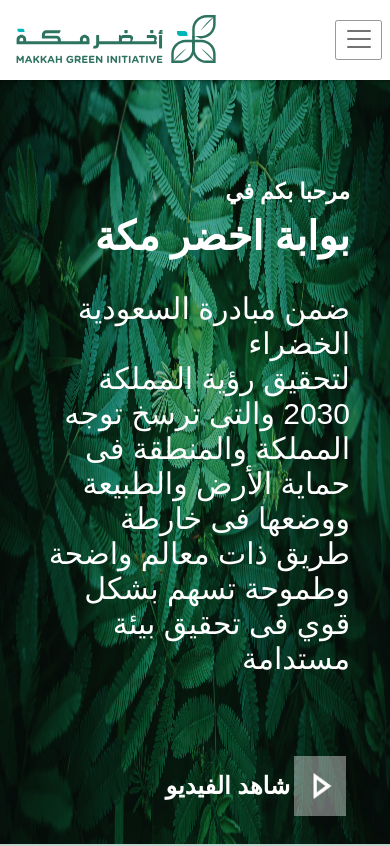
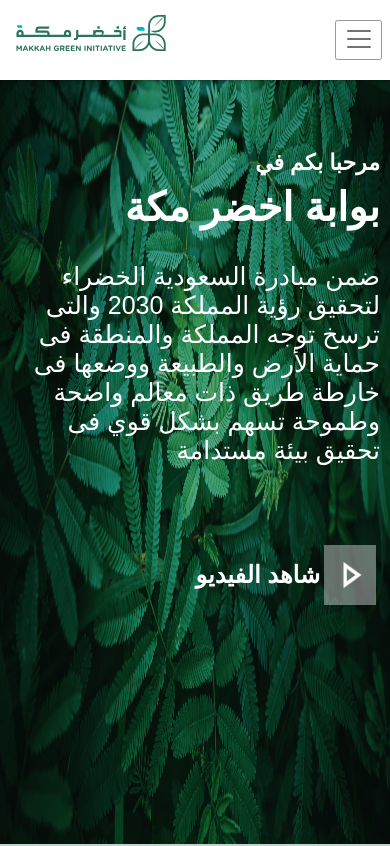
Before and after one commit to nabdelfattah/greenmakkah, a React (Vite) app: page / in a window 390 px wide. Shown: the top 846 px of the page. Built offline with nearby package versions, Linux system fonts and the light colour scheme; a web font is replaced by a local one.

Commit message:
feat: Complete Hero section

```diff
--- a/src/components/AboutSubNav.jsx
+++ b/src/components/AboutSubNav.jsx
@@ -1,9 +1,14 @@
 import styles from "./SubNav.module.scss";
 import greenLogo from "../assets/icons/mrda-green.png";
+import { useElementOnScreen } from "../useElementOnScreen";
 
 export default function AboutSubNav({ leftArrow }) {
+  const [isVisible, observedElRef] = useElementOnScreen({ threshold: 0 });
   return (
-    <nav className={styles.subNav}>
+    <nav
+      ref={observedElRef}
+      className={`${styles.subNav} ${isVisible && styles.showNav}`}
+    >
       <img
         className={styles.subNavImg}
         src={greenLogo}
--- a/src/components/GuideSubNav.jsx
+++ b/src/components/GuideSubNav.jsx
@@ -4,9 +4,11 @@ import { Swiper, SwiperSlide } from "swiper/react";
 import { Navigation } from "swiper/modules";
 import "swiper/css";
 import { useState } from "react";
+import { useElementOnScreen } from "../useElementOnScreen";
 
 export default function GuideSubNav({ leftArrow }) {
   const [btnState, setBtnState] = useState({ prev: false, next: true });
+  const [isVisible, observedElRef] = useElementOnScreen({threshold: 0})
 
   function btnManager(type, currentIndex) {
     if (type == "next") {
@@ -23,7 +25,7 @@ export default function GuideSubNav({ leftArrow }) {
     }
   }
   return (
-    <nav className={`${styles.subNav} ${styles.guideSubNav}`}>
+    <nav ref={observedElRef} className={`${styles.subNav} ${styles.guideSubNav} ${isVisible && styles.showNav}`}>
       <Swiper
         navigation={{
           nextEl: ".nextBtn",
--- a/src/components/Header.module.scss
+++ b/src/components/Header.module.scss
@@ -164,9 +164,9 @@
     overflow: hidden;
   }
   .navLink {
-    transform: translateY(-3rem);
+    transform: translateY(-5rem);
     opacity: 0;
-    transition: var(--animation);
+    transition: all 1s;
   }
   .navigation--show {
     display: block;
@@ -206,3 +206,8 @@
     top: 19%;
   }
 }
+@media (max-width: 36rem) {
+  .logo {
+    width: 15rem;
+  }
+}
--- a/src/components/MediaSubNav.jsx
+++ b/src/components/MediaSubNav.jsx
@@ -1,137 +1,14 @@
 import styles from "./SubNav.module.scss";
 import navImg from "../assets/images/nav1.png";
+import { useElementOnScreen } from "../useElementOnScreen";
 
 export default function MediaSubNav({ leftArrow }) {
-  // return (
-  //   <nav className={styles.subNav}>
-  //     <div className={`${styles.subNavList} ${styles.mediaSubNavList}`}>
-  //       <div className={styles.mediaImgWrapper}>
-  //         <img
-  //           className={styles.subNavImg}
-  //           src={navImg}
-  //           alt="an image of buildings"
-  //         />
-  //         <div>
-  //           <p>
-  //             <a
-  //               className={styles.subNavLink}
-  //               href="https://gisportal.syadtech.com/greenmakkah/news"
-  //             >
-  //               <p>
-  //                 <span className={styles.title}>الأخبار</span>
-  //                 <svg
-  //                   aria-hidden="true"
-  //                   focusable="false"
-  //                   data-prefix="fas"
-  //                   data-icon="angle-left"
-  //                   className={styles.icon}
-  //                   role="img"
-  //                   xmlns="http://www.w3.org/2000/svg"
-  //                   viewBox="0 0 256 512"
-  //                 >
-  //                   <path
-  //                     fill="currentColor"
-  //                     d="M31.7 239l136-136c9.4-9.4 24.6-9.4 33.9 0l22.6 22.6c9.4 9.4 9.4 24.6 0 33.9L127.9 256l96.4 96.4c9.4 9.4 9.4 24.6 0 33.9L201.7 409c-9.4 9.4-24.6 9.4-33.9 0l-136-136c-9.5-9.4-9.5-24.6-.1-34z"
-  //                   ></path>
-  //                 </svg>
-  //               </p>
-  //               <p className={styles.description}>
-  //                 آخر أخبار أخضر مكة و متابعة للمستجدات الجارية في المنطقة
-  //               </p>
-  //             </a>
-  //           </p>
-  //           <p>
-  //             <a
-  //               className={styles.subNavLink}
-  //               href="https://gisportal.syadtech.com/greenmakkah/events"
-  //             >
-  //               <p>
-  //                 <span className={styles.title}>الأحدات و الفعاليات</span>
-  //                 <svg
-  //                   aria-hidden="true"
-  //                   focusable="false"
-  //                   data-prefix="fas"
-  //                   data-icon="angle-left"
-  //                   className={styles.icon}
-  //                   role="img"
-  //                   xmlns="http://www.w3.org/2000/svg"
-  //                   viewBox="0 0 256 512"
-  //                 >
-  //                   <path
-  //                     fill="currentColor"
-  //                     d="M31.7 239l136-136c9.4-9.4 24.6-9.4 33.9 0l22.6 22.6c9.4 9.4 9.4 24.6 0 33.9L127.9 256l96.4 96.4c9.4 9.4 9.4 24.6 0 33.9L201.7 409c-9.4 9.4-24.6 9.4-33.9 0l-136-136c-9.5-9.4-9.5-24.6-.1-34z"
-  //                   ></path>
-  //                 </svg>
-  //               </p>
-  //               <p className={styles.description}>
-  //                 متابعة لآخر الأحداث و الفعاليات التي تنظمها الهيئه
-  //               </p>
-  //             </a>
-  //           </p>
-  //           <p>
-  //             <a
-  //               className={styles.subNavLink}
-  //               href="https://gisportal.syadtech.com/greenmakkah/photoGallery"
-  //             >
-  //               <p>
-  //                 <span className={styles.title}>معرض الصور</span>
-  //                 <svg
-  //                   aria-hidden="true"
-  //                   focusable="false"
-  //                   data-prefix="fas"
-  //                   data-icon="angle-left"
-  //                   className={styles.icon}
-  //                   role="img"
-  //                   xmlns="http://www.w3.org/2000/svg"
-  //                   viewBox="0 0 256 512"
-  //                 >
-  //                   <path
-  //                     fill="currentColor"
-  //                     d="M31.7 239l136-136c9.4-9.4 24.6-9.4 33.9 0l22.6 22.6c9.4 9.4 9.4 24.6 0 33.9L127.9 256l96.4 96.4c9.4 9.4 9.4 24.6 0 33.9L201.7 409c-9.4 9.4-24.6 9.4-33.9 0l-136-136c-9.5-9.4-9.5-24.6-.1-34z"
-  //                   ></path>
-  //                 </svg>
-  //               </p>
-  //               <p className={styles.description}>
-  //                 استعرض الصور الخاصة بمبادرة أخضر مكة لرؤية ما تم من أعمال
-  //               </p>
-  //             </a>
-  //           </p>
-  //         </div>
-  //       </div>
-  //       <p>
-  //         <a
-  //           className={styles.subNavLink}
-  //           href="https://gisportal.syadtech.com/greenmakkah/logo"
-  //         >
-  //           <p>
-  //             <span className={styles.title}>تحميل الشعارات</span>
-  //             <svg
-  //               aria-hidden="true"
-  //               focusable="false"
-  //               data-prefix="fas"
-  //               data-icon="angle-left"
-  //               className={styles.icon}
-  //               role="img"
-  //               xmlns="http://www.w3.org/2000/svg"
-  //               viewBox="0 0 256 512"
-  //             >
-  //               <path
-  //                 fill="currentColor"
-  //                 d="M31.7 239l136-136c9.4-9.4 24.6-9.4 33.9 0l22.6 22.6c9.4 9.4 9.4 24.6 0 33.9L127.9 256l96.4 96.4c9.4 9.4 9.4 24.6 0 33.9L201.7 409c-9.4 9.4-24.6 9.4-33.9 0l-136-136c-9.5-9.4-9.5-24.6-.1-34z"
-  //               ></path>
-  //             </svg>
-  //           </p>
-  //           <p className={styles.description}>
-  //             يمكنك تحميل شعارات المبادرة و الهيئة من هنا بطريقة مباشرة
-  //           </p>
-  //         </a>
-  //       </p>
-  //     </div>
-  //   </nav>
-  // );
-
+  const [isVisible, observedElRef] = useElementOnScreen({ threshold: 0 });
   return (
-    <nav className={styles.subNav}>
+    <nav
+      ref={observedElRef}
+      className={`${styles.subNav} ${isVisible && styles.showNav}`}
+    >
       <ul className={`${styles.subNavList} ${styles.mediaSubNavList}`}>
         <li className={styles.mediaImgWrapper}>
           <img
--- a/src/components/SubNav.module.scss
+++ b/src/components/SubNav.module.scss
@@ -11,6 +11,10 @@
   right: 0;
   background: white;
   width: 100%;
+  // observer
+  opacity: 0;
+  transform: translateY(-1rem);
+  transition: var(--animation);
 }
 .subNavImg {
   max-width: 20rem;
@@ -80,6 +84,11 @@
     max-width: 14rem;
   }
 }
+//observer
+.showNav {
+  opacity: 1;
+  transform: translateY(0);
+}
 /////////////////////////////
 ///
 @media (max-width: 62rem) {
--- a/src/sections/Hero.module.scss
+++ b/src/sections/Hero.module.scss
@@ -29,6 +29,7 @@
   padding: 4rem;
   color: var(--c-white);
   font-family: var(--f-dinNext);
+  max-width: 68%;
 }
 .welcom {
   font-size: 2.2rem;
@@ -42,7 +43,7 @@
   margin-bottom: 3.2rem;
 }
 .txt {
-  max-width: 97rem;
+  // max-width: 97rem;
   font-size: 3rem;
   font-weight: 300;
   text-align: right;
@@ -70,5 +71,17 @@
 @media (max-width: 62rem) {
   .txtWrapper {
     right: 0;
+    max-width: 95%;
   }
 }
+@media (max-width: 48rem) {
+  .txtWrapper {
+    max-width: 100%;
+    top: 14rem;
+    right: 0;
+    padding: 1rem;
+    .txt {
+      font-size: 2.5rem;
+    }
+  }
+}
```
